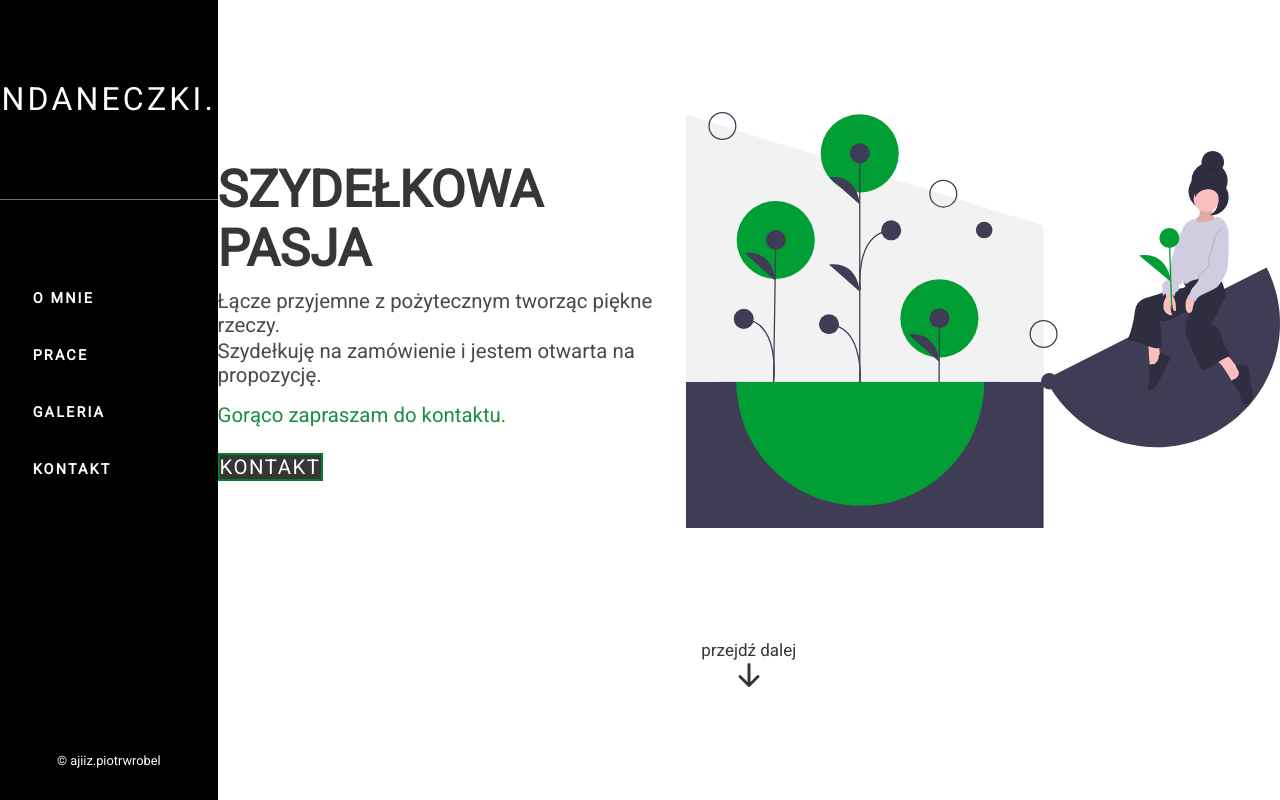
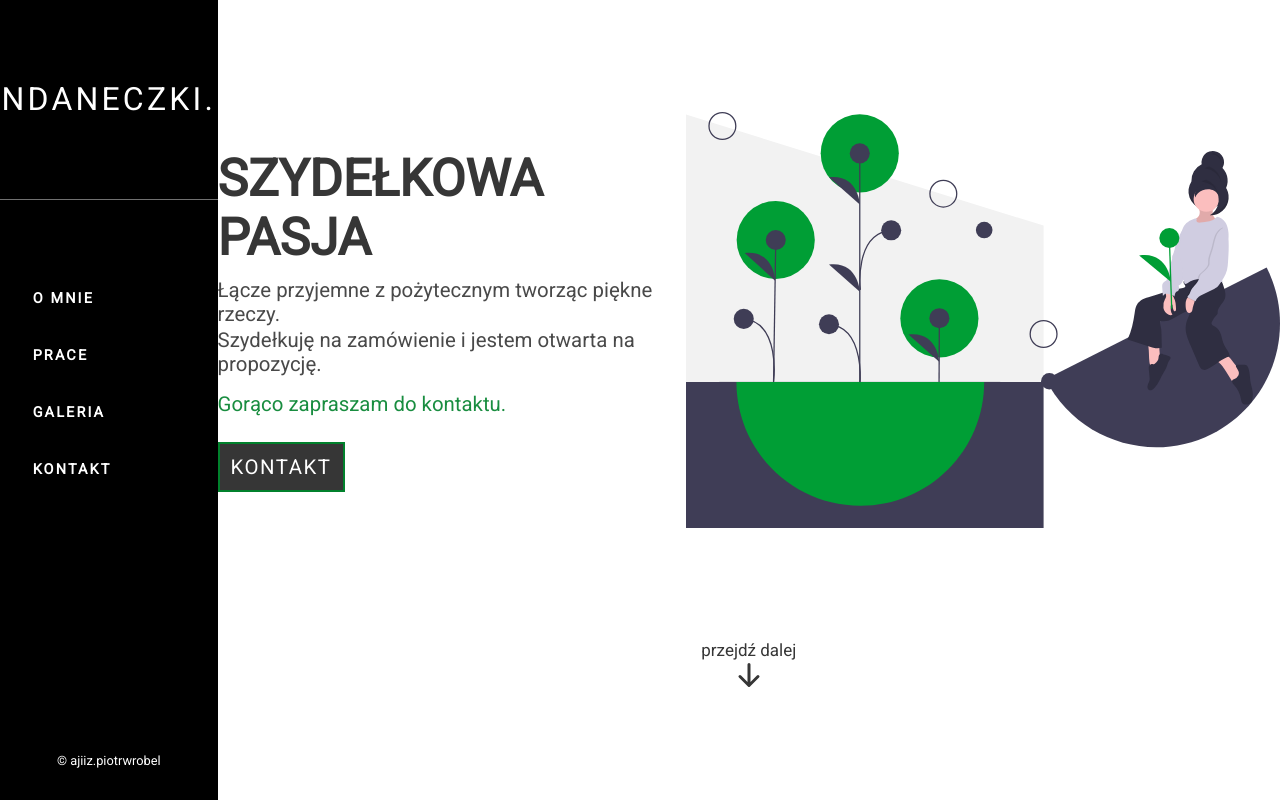
Before and after one commit to ajiiz/niteczki-daneczki-website, a React (Create React App) app in the folder niteczki-daneczki-website/: page / in a window 1280 px wide. In both pictures the pointer is over the button "KONTAKT". Built offline with nearby package versions, Linux system fonts and the light colour scheme.

Commit message:
Modified global button styles

```diff
--- a/niteczki-daneczki-website/src/styles/index.scss
+++ b/niteczki-daneczki-website/src/styles/index.scss
@@ -28,11 +28,10 @@ a, a:hover, a:visited {
   text-decoration: none;
 }
 
-button, button:focus, button:active, button:hover {
+button, button:focus, button:hover {
   background: none;
 	color: inherit;
 	border: none;
-	padding: 0;
 	font: inherit;
 	outline: inherit;
   cursor: pointer;
```
